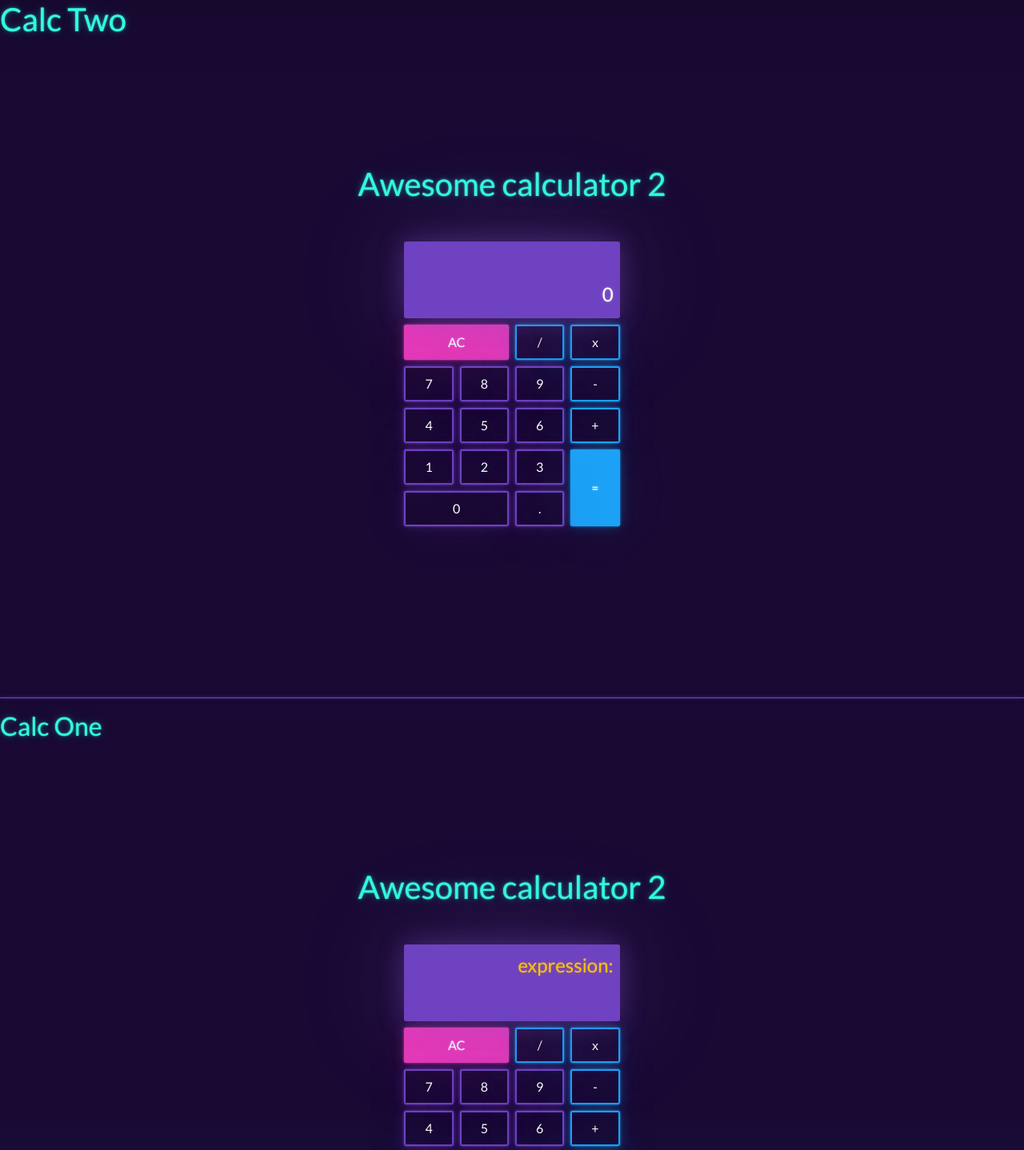
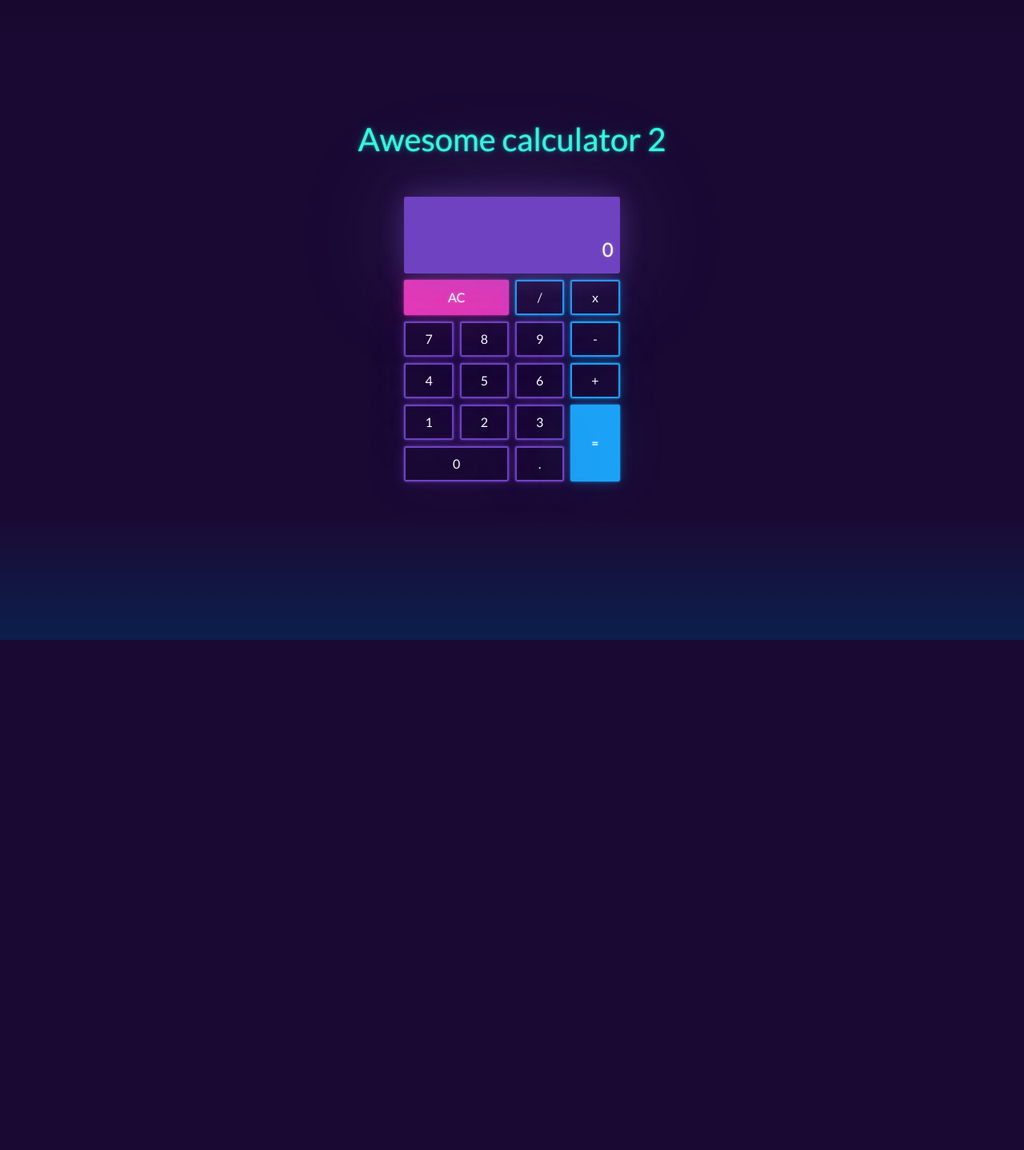
Before and after one commit to NahuelUboldi/awesome-calculator-02, a React (Create React App) app: page / in a window 1280 px wide. Shown: the top 1438 px of the page at 80% size. After the commit the page ends 800 px from the top, so only its background shows below. Built offline with nearby package versions, Linux system fonts and the light colour scheme.

Commit message:
gh pages added

```diff
--- a/package.json
+++ b/package.json
@@ -2,10 +2,12 @@
   "name": "calculator02",
   "version": "0.1.0",
   "private": true,
+  "homepage": "https://nahueluboldi.github.io/awesome-calculator-02/",
   "dependencies": {
     "@testing-library/jest-dom": "^5.14.1",
     "@testing-library/react": "^11.2.7",
     "@testing-library/user-event": "^12.8.3",
+    "gh-pages": "^3.2.3",
     "react": "^17.0.2",
     "react-dom": "^17.0.2",
     "react-scripts": "4.0.3",
@@ -15,7 +17,9 @@
     "start": "react-scripts start",
     "build": "react-scripts build",
     "test": "react-scripts test",
-    "eject": "react-scripts eject"
+    "eject": "react-scripts eject",
+    "predeploy": "npm run build",
+    "deploy": "gh-pages -d build"
   },
   "eslintConfig": {
     "extends": [
--- a/src/App.js
+++ b/src/App.js
@@ -5,11 +5,8 @@ import CalcTwo from './CalcTwo';
 function App() {
   return (
     <>
-      <h1>Calc Two</h1>
+
       <CalcTwo />
-      <hr />
-      <h2>Calc One</h2>
-      <CalcOne />
     </>
   );
 }
--- a/src/CalcTwo.js
+++ b/src/CalcTwo.js
@@ -12,93 +12,62 @@ function CalcTwo() {
     setFormula("")
   };
   const handleCalculate = () => {
-
-    console.log('--------------------------');
    let result = eval(formula + display)
-   console.log('formula: ' + formula);
-   console.log('display: ' + display);
-   console.log("result: " + result);
-   console.log(typeof(result));
    setDisplay(JSON.stringify(result));
    setFormula("")
   };
   const handleInput = (input) => {
-    console.log("--------------------------");
     const isNumber = /[0-9]/.test(input);
     const isZero = /0/.test(input);
     const isOperator = /[^0-9.]/.test(input);
     const isNegativeSign = /-/.test(input);
     const isDecimalSign = /[.]/.test(input);
 
-    const hasDisplayNotNumbers = /[^0-9]/.test(display)
     const hasDisplayNegativeSign = /[-]/.test(display)
     const hasDisplayDecimal = /[.]/.test(display);
 
     const doesFormulaEndsWithOperator = /[^0-9.]$/.test(formula);
-
     setPlaceholder(input)
-    // console.log("isNumber " + isNumber);
-    // console.log('isZero ' + isZero);
-    // console.log('isOperator ' + isOperator);
-    // console.log('isNegativeSign ' + isNegativeSign);
-    // console.log('isDecimalSign ' + isDecimalSign);
-    // console.log('hasDisplayNegativeSign ' + hasDisplayNegativeSign);
-    // console.log('hasDisplayDecimal ' + hasDisplayDecimal);
-    // console.log("display.length " + display.length);
-    // console.log('doesFormulaEndsWithOperator ' + doesFormulaEndsWithOperator);
-
 
     if (isDecimalSign && hasDisplayDecimal) {
-     console.log(1);
       return
     }
 
     if (isZero && (display.length >= 1 && !hasDisplayNegativeSign)) {
-      console.log(1.5);
       setDisplay((prev) => prev + input);
       return
     }
 
     if (display.length === 0) {
-      console.log(1.6);
       if (isZero) return
       if (isOperator && !doesFormulaEndsWithOperator) {
-        console.log(1.8);
         if (isNegativeSign && display.length === 0) {
-          console.log(1.85);
           setDisplay(prev => prev + input)
           return
         }
         return
       }
       if ((isOperator && !isNegativeSign) && doesFormulaEndsWithOperator) {
-        console.log(1.9);
         let sliced = formula.slice('0', formula.length - 1);
         setFormula(prev => sliced + input)
         return
       }
-
     }
 
     if (isDecimalSign && (display.length === 0 || (display.length === 1 && hasDisplayNegativeSign))) {
-      console.log(3);
       setDisplay((prev) => prev + '0.');
       return
     }
     if (isNegativeSign && display.length === 0) {
-      console.log(4);
       setDisplay(prev => prev + input)
       return
     }
     if (isNumber || isZero || isDecimalSign) {
-      console.log(5);
-      setDisplay((prev) => prev + input)
+       setDisplay((prev) => prev + input)
       return
     }
     if (isOperator && display.length >= 1) {
-      console.log(6);
       if (display.length === 1 && hasDisplayNegativeSign) {
-        console.log(6.1);
         if(doesFormulaEndsWithOperator) {
           let sliced = formula.slice('0', formula.length - 1);
           setFormula((prev) => sliced + input);
@@ -112,10 +81,6 @@ function CalcTwo() {
       setDisplay ("")
       return
     }
-    console.log(7);
-    console.log("display " + display);
-    console.log("formula " + formula);
-    console.log("placeholder " + placeholder);
   };
 
   return (
```
Also changed, not shown: 1 other file (tests, documents, lock files or other folders).
